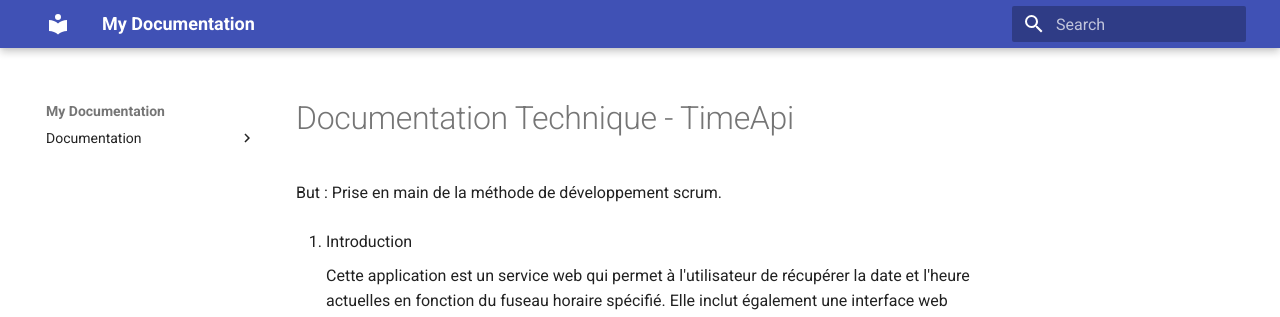
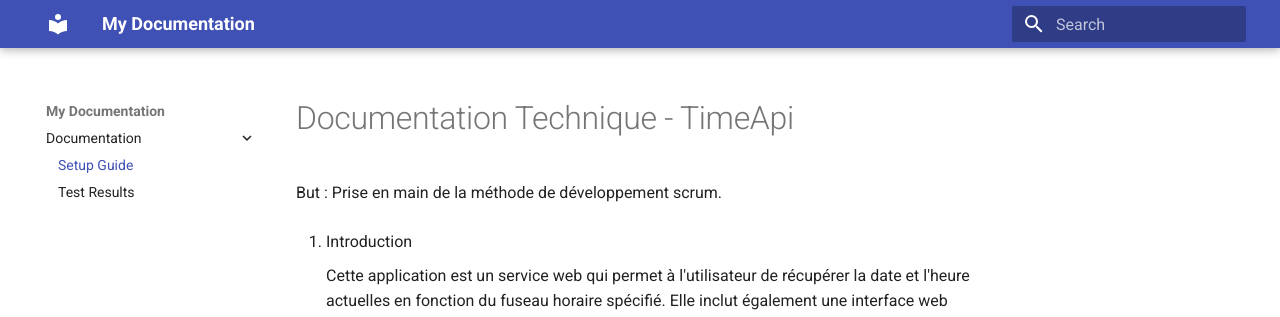
Before and after one commit to LucasLeiner/TimeApi, an MkDocs documentation site: the page built from docs/README.md, in a window 1280 px wide. Shown: the top 317 px of the page. Built offline with MkDocs 1.6.1 and Material for MkDocs 9.7.7, drawn with Linux system fonts in a browser that asks for light colours; some of the changed lines change nothing that is shown.

Commit message:
Test build

```diff
--- a/mkdocs.yml
+++ b/mkdocs.yml
@@ -2,14 +2,13 @@ site_name: My Documentation
 site_description: Our documentation site to get 20/20 :).
 
 # Configuration
-site_dir: site
 theme:
   name: material
 
 # Navigation structure
 nav:
   - Documentation:
-      - Setup Guide: SETUP.md
-      - Test Results: RESULTS.html
-
+      - Setup Guide: README.md
+      - Test Results: results.html
+site_dir: site
 docs_dir: docs
```
Also changed, not shown: docs/README.md (renamed from docs/setup.md), 1 other file.
